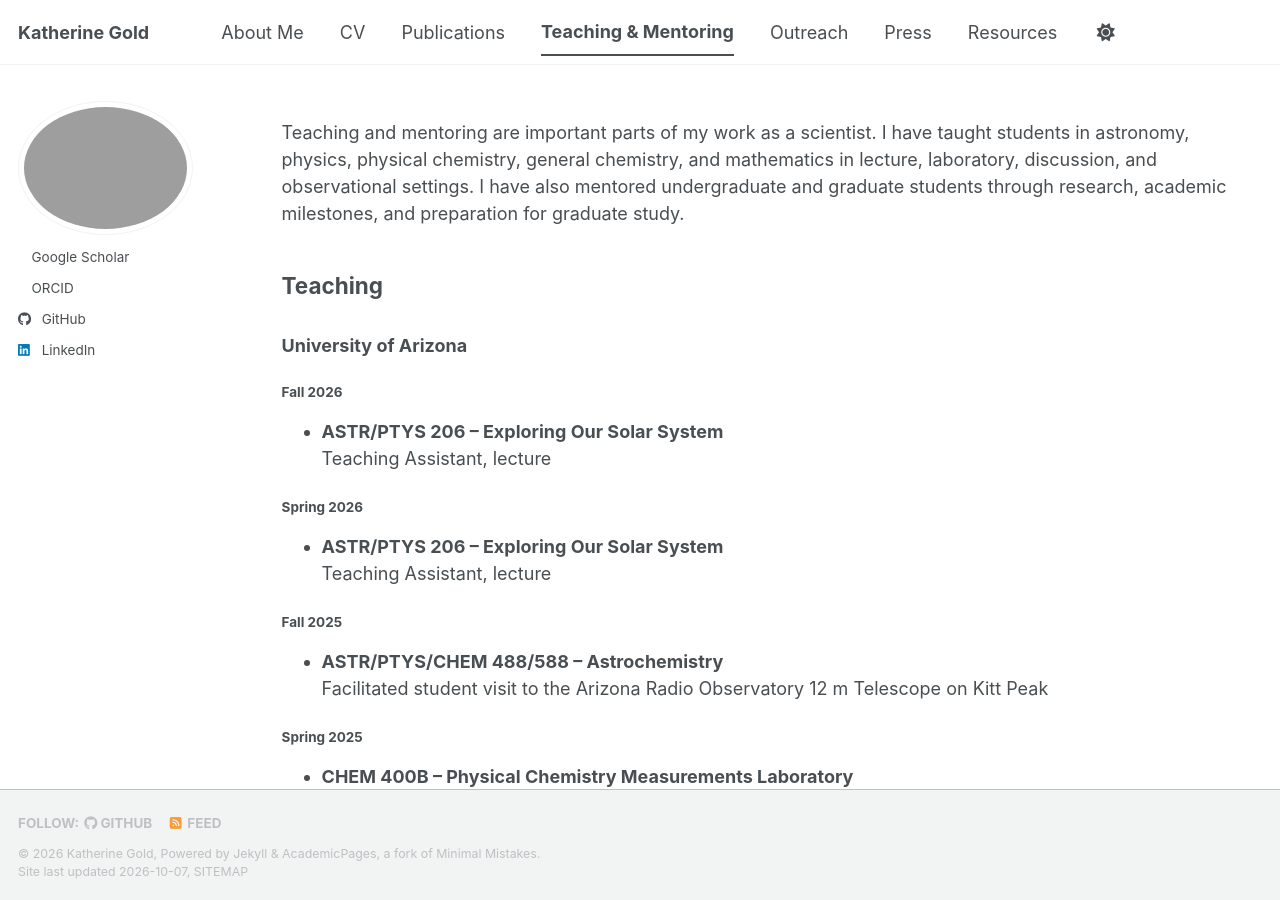
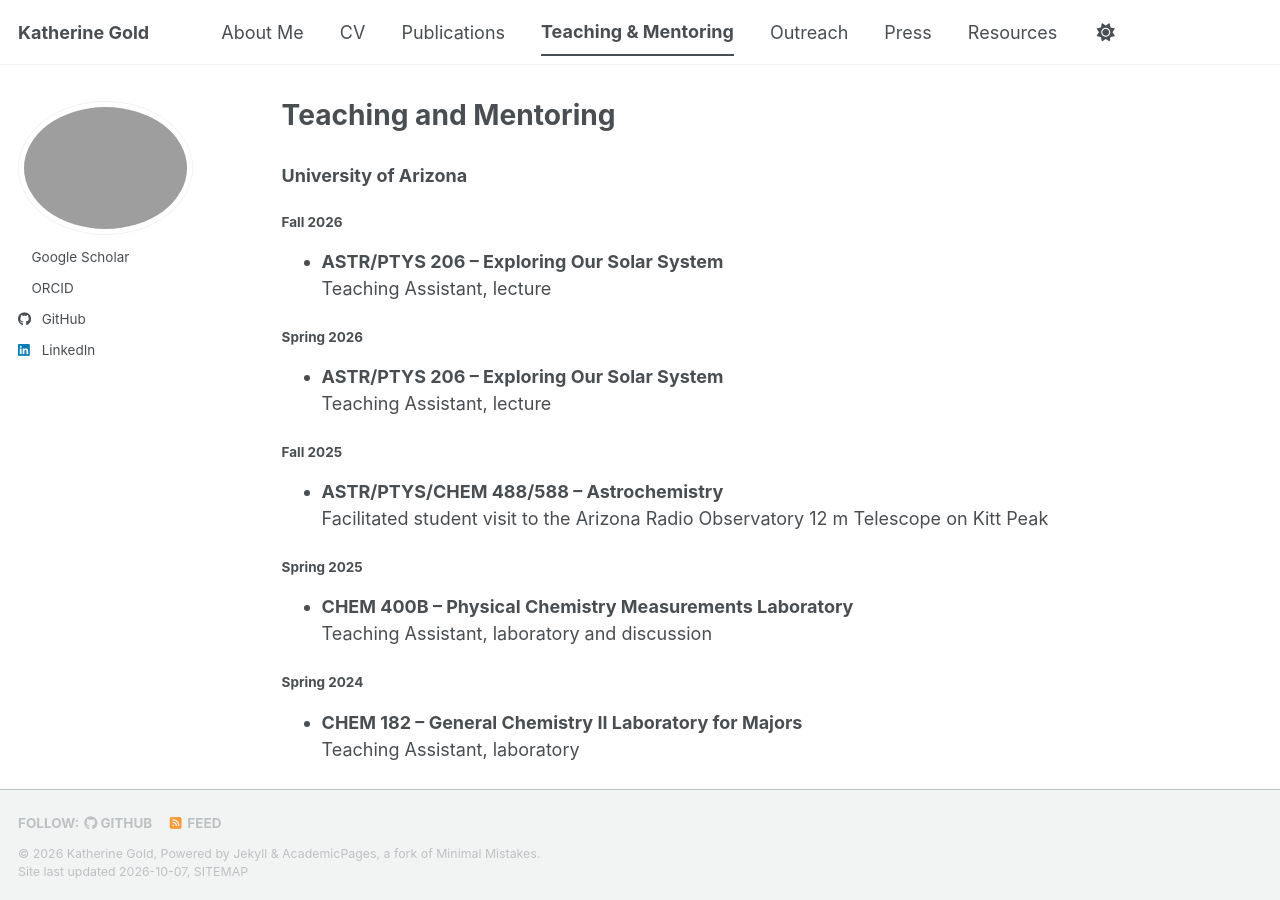
Before and after one commit to katherinegold/katherinegold.github.io, a Jekyll site: the page built from _pages/teaching.md, in a window 1280 px wide and 900 px high. Built offline with Jekyll 4.4.1, drawn with Linux system fonts in a browser that asks for light colours; a style sheet for code colours, icons or effects is not loaded.

Commit message:
Update teaching.md

```diff
--- a/_pages/teaching.md
+++ b/_pages/teaching.md
@@ -1,13 +1,9 @@
 ---
 layout: archive
-title:
+title: "Teaching and Mentoring"
 permalink: /teaching/
 author_profile: true
 ---
-Teaching and mentoring are important parts of my work as a scientist. I have taught students in astronomy, physics, physical chemistry, general chemistry, and mathematics in lecture, laboratory, discussion, and observational settings. I have also mentored undergraduate and graduate students through research, academic milestones, and preparation for graduate study.
-
-## Teaching
-
 ### University of Arizona
 
 #### Fall 2026
```
